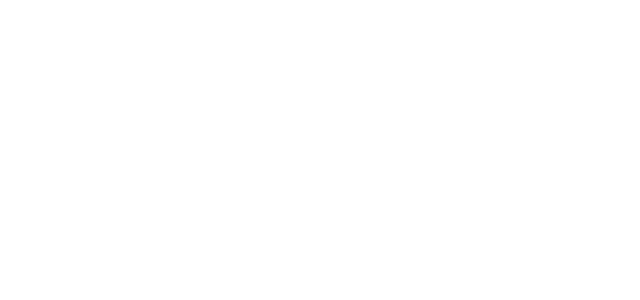
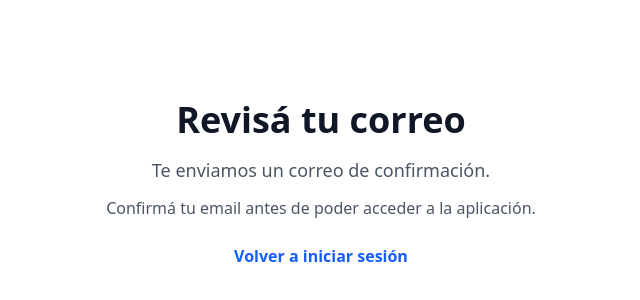
Before and after one commit to franchiarini/Gestor-Gastos, a React (Vite) app: page /check-email in a window 1280 px wide. Before the commit this address had no page. Shown: the part 216-516 px from the top of the page, without its empty margins (319-959 px from the left). Built offline with nearby package versions, Linux system fonts and the light colour scheme.

Commit message:
feat: add authentication flow pages

```diff
--- a/src/App.tsx
+++ b/src/App.tsx
@@ -1,4 +1,8 @@
-import { Routes, Route, Link } from 'react-router'
+import { Routes, Route } from 'react-router'
+import LoginPage from './pages/auth/LoginPage'
+import RegisterPage from './pages/auth/RegisterPage'
+import CheckEmailPage from './pages/auth/CheckEmailPage'
+import EmailConfirmedPage from './pages/auth/EmailConfirmedPage'
 
 function Home() {
   return (
@@ -10,30 +14,6 @@
         <p className="text-lg text-gray-600 mb-8">
           Fundación técnica en construcción
         </p>
-        <Link
-          to="/router-check"
-          className="inline-block px-6 py-2 bg-blue-600 text-white font-semibold rounded hover:bg-blue-700"
-        >
-          Probar navegación
-        </Link>
-      </div>
-    </div>
-  )
-}
-
-function RouterCheck() {
-  return (
-    <div className="min-h-screen flex items-center justify-center bg-white">
-      <div className="text-center py-8">
-        <h1 className="text-5xl font-bold text-gray-900 mb-4">
-          React Router funcionando
-        </h1>
-        <Link
-          to="/"
-          className="inline-block px-6 py-2 bg-blue-600 text-white font-semibold rounded hover:bg-blue-700"
-        >
-          Volver
-        </Link>
       </div>
     </div>
   )
@@ -43,7 +23,10 @@
   return (
     <Routes>
       <Route path="/" element={<Home />} />
-      <Route path="/router-check" element={<RouterCheck />} />
+      <Route path="/login" element={<LoginPage />} />
+      <Route path="/register" element={<RegisterPage />} />
+      <Route path="/check-email" element={<CheckEmailPage />} />
+      <Route path="/auth/confirmed" element={<EmailConfirmedPage />} />
     </Routes>
   )
 }
--- /dev/null
+++ b/src/pages/auth/CheckEmailPage.tsx
@@ -0,0 +1,22 @@
+import { Link } from 'react-router'
+
+function CheckEmailPage() {
+  return (
+    <div className="min-h-screen flex items-center justify-center bg-white">
+      <div className="text-center py-8 max-w-lg px-6">
+        <h1 className="text-4xl font-bold text-gray-900 mb-4">Revisá tu correo</h1>
+        <p className="text-lg text-gray-600 mb-3">
+          Te enviamos un correo de confirmación.
+        </p>
+        <p className="text-gray-600 mb-6">
+          Confirmá tu email antes de poder acceder a la aplicación.
+        </p>
+        <Link to="/login" className="text-blue-600 font-semibold hover:underline">
+          Volver a iniciar sesión
+        </Link>
+      </div>
+    </div>
+  )
+}
+
+export default CheckEmailPage
--- /dev/null
+++ b/src/pages/auth/EmailConfirmedPage.tsx
@@ -0,0 +1,19 @@
+import { Link } from 'react-router'
+
+function EmailConfirmedPage() {
+  return (
+    <div className="min-h-screen flex items-center justify-center bg-white">
+      <div className="text-center py-8">
+        <h1 className="text-4xl font-bold text-gray-900 mb-4">Email confirmado</h1>
+        <p className="text-lg text-gray-600 mb-6">
+          Tu correo fue verificado correctamente.
+        </p>
+        <Link to="/login" className="text-blue-600 font-semibold hover:underline">
+          Iniciar sesión
+        </Link>
+      </div>
+    </div>
+  )
+}
+
+export default EmailConfirmedPage
--- /dev/null
+++ b/src/pages/auth/LoginPage.tsx
@@ -0,0 +1,19 @@
+import { Link } from 'react-router'
+
+function LoginPage() {
+  return (
+    <div className="min-h-screen flex items-center justify-center bg-white">
+      <div className="text-center py-8">
+        <h1 className="text-4xl font-bold text-gray-900 mb-4">Iniciar sesión</h1>
+        <p className="text-lg text-gray-600 mb-6">
+          Accedé a tu cuenta para continuar.
+        </p>
+        <Link to="/register" className="text-blue-600 font-semibold hover:underline">
+          Crear una cuenta
+        </Link>
+      </div>
+    </div>
+  )
+}
+
+export default LoginPage
--- /dev/null
+++ b/src/pages/auth/RegisterPage.tsx
@@ -0,0 +1,19 @@
+import { Link } from 'react-router'
+
+function RegisterPage() {
+  return (
+    <div className="min-h-screen flex items-center justify-center bg-white">
+      <div className="text-center py-8">
+        <h1 className="text-4xl font-bold text-gray-900 mb-4">Crear cuenta</h1>
+        <p className="text-lg text-gray-600 mb-6">
+          Registrate para comenzar a usar la aplicación.
+        </p>
+        <Link to="/login" className="text-blue-600 font-semibold hover:underline">
+          Iniciar sesión
+        </Link>
+      </div>
+    </div>
+  )
+}
+
+export default RegisterPage
```
